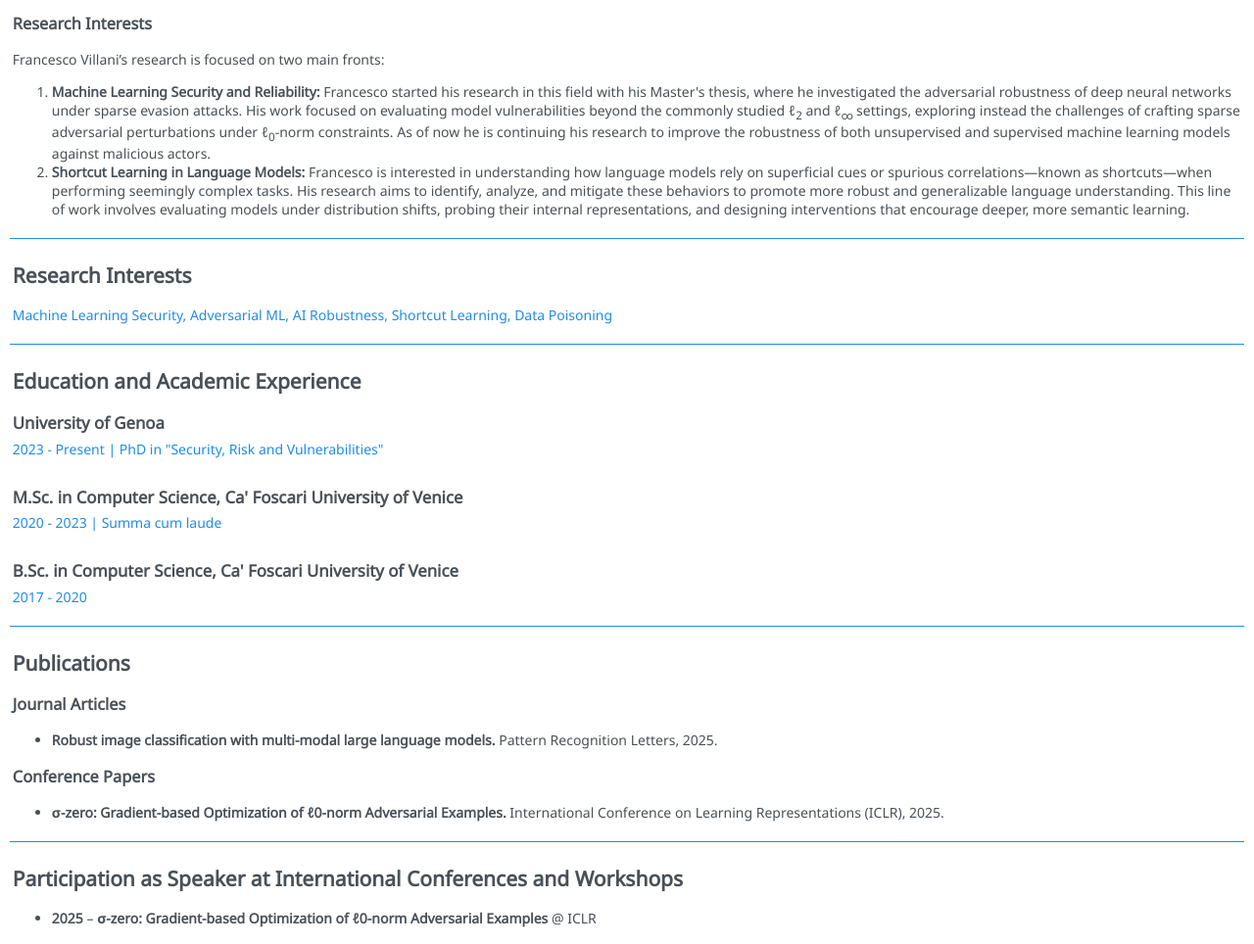
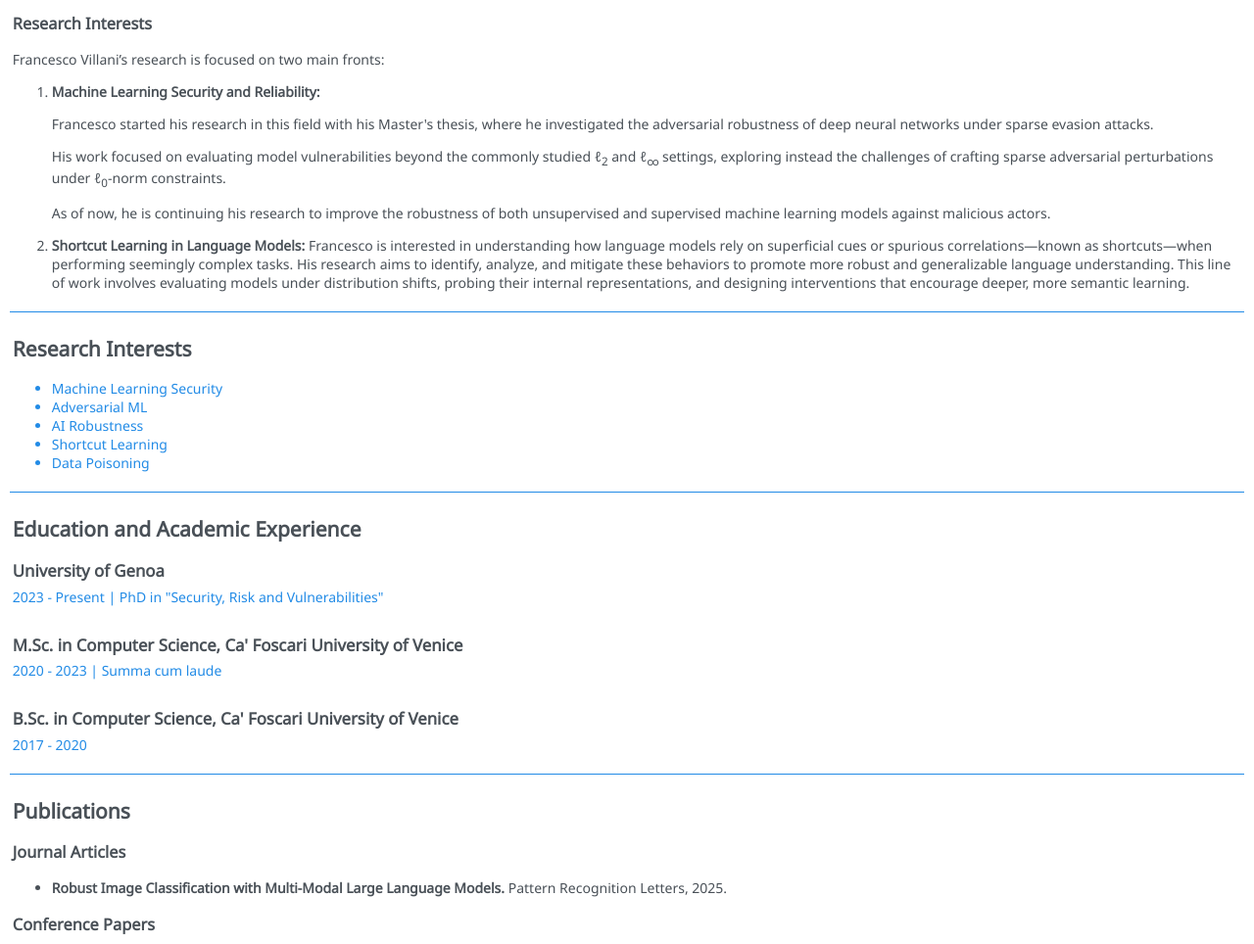
Before and after one commit to FrancescoVillani/villani.github.io, a plain HTML site: page index.html in a window 1280 px wide. Shown: the part 683-1647 px from the top of the page at 98% size. Drawn offline with Linux system fonts and the light colour scheme.

Commit message:
fixed links

```diff
--- a/index.html
+++ b/index.html
@@ -39,7 +39,7 @@
             </a>
           </div>
           <div class="contact-item">
-            <a href="www.linkedin.com/in/francesco-villani-11bb17275">
+            <a href="https://www.linkedin.com/in/francesco-villani-11bb17275">
             <i class="fa fa-linkedin" aria-hidden="true"></i> LinkedIn
             </a>
           </div>
@@ -62,7 +62,11 @@
           <h3>Research Interests</h3>
           <p>Francesco Villani’s research is focused on two main fronts:</p>
           <ol>
-            <li><strong>Machine Learning Security and Reliability:</strong> Francesco started his research in this field with his Master's thesis, where he investigated the adversarial robustness of deep neural networks under sparse evasion attacks. His work focused on evaluating model vulnerabilities beyond the commonly studied ℓ<sub>2</sub> and ℓ<sub>∞</sub> settings, exploring instead the challenges of crafting sparse adversarial perturbations under ℓ<sub>0</sub>-norm constraints. As of now he is continuing his research to improve the robustness of both unsupervised and supervised machine learning models against malicious actors.</li>
+            <li><strong>Machine Learning Security and Reliability:</strong>
+              <p>Francesco started his research in this field with his Master's thesis, where he investigated the adversarial robustness of deep neural networks under sparse evasion attacks.</p>
+              <p>His work focused on evaluating model vulnerabilities beyond the commonly studied ℓ<sub>2</sub> and ℓ<sub>∞</sub> settings, exploring instead the challenges of crafting sparse adversarial perturbations under ℓ<sub>0</sub>-norm constraints.</p>
+              <p>As of now, he is continuing his research to improve the robustness of both unsupervised and supervised machine learning models against malicious actors.</p>
+            </li>
 
             <li><strong>Shortcut Learning in Language Models:</strong> Francesco is interested in understanding how language models rely on superficial cues or spurious correlations—known as shortcuts—when performing seemingly complex tasks. His research aims to identify, analyze, and mitigate these behaviors to promote more robust and generalizable language understanding. This line of work involves evaluating models under distribution shifts, probing their internal representations, and designing interventions that encourage deeper, more semantic learning.</li>
           </ol>
@@ -74,7 +78,13 @@
           <h1>Research Interests</h1>
 
           <div class="highlight">
-            Machine Learning Security, Adversarial ML, AI Robustness, Shortcut Learning, Data Poisoning
+            <ul>
+              <li>Machine Learning Security</li>
+              <li>Adversarial ML</li>
+              <li>AI Robustness</li>
+              <li>Shortcut Learning</li>
+              <li>Data Poisoning</li>
+            </ul>
           </div>
         </div>
       </section>
@@ -103,7 +113,7 @@
 
           <h3>Journal Articles</h3>
           <ul>
-            <li><b>Robust image classification with multi-modal large language models.</b> Pattern Recognition Letters, 2025.</li>
+            <li><b>Robust Image Classification with Multi-Modal Large Language Models.</b> Pattern Recognition Letters, 2025.</li>
           </ul>
 
           <h3>Conference Papers</h3>
```
